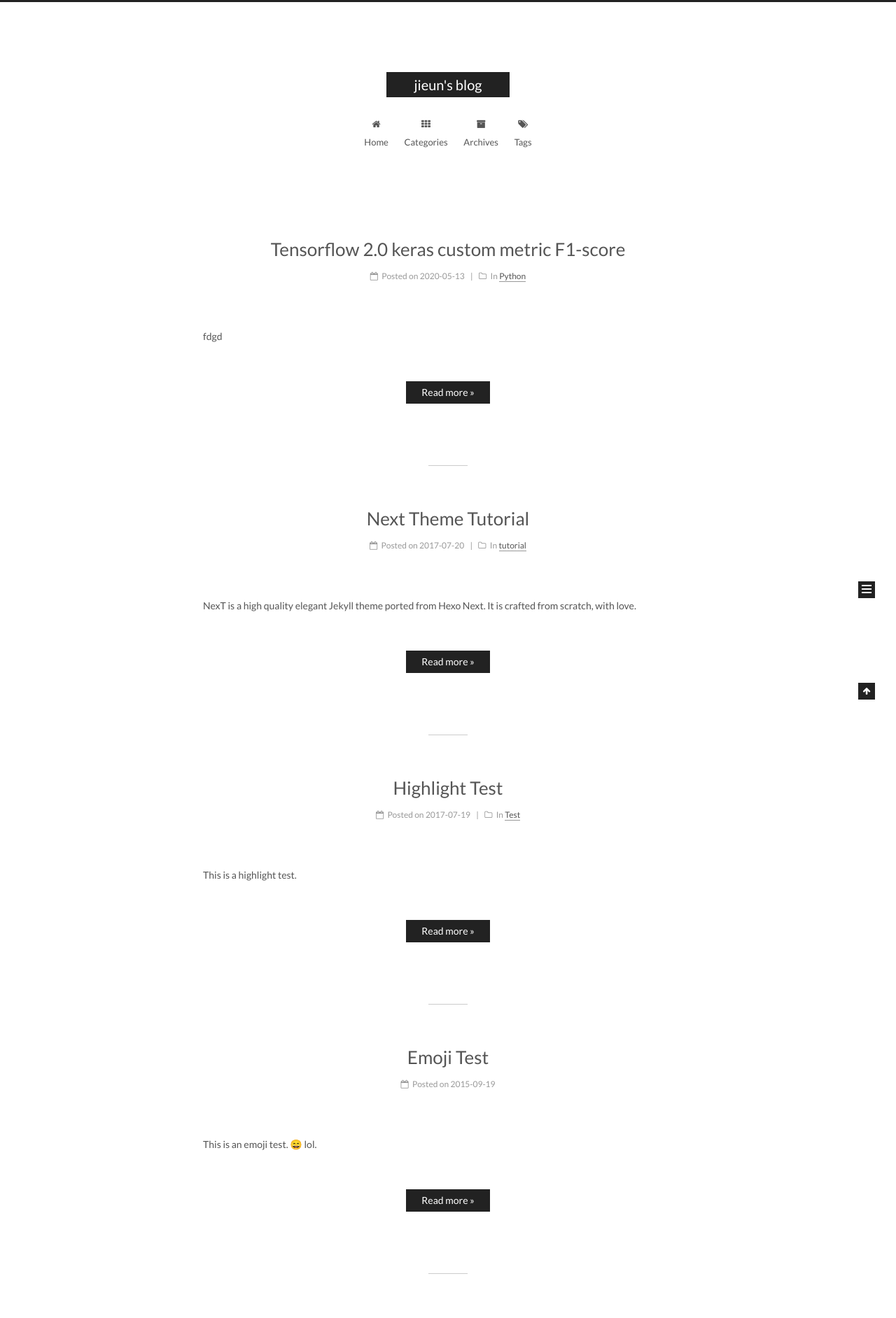
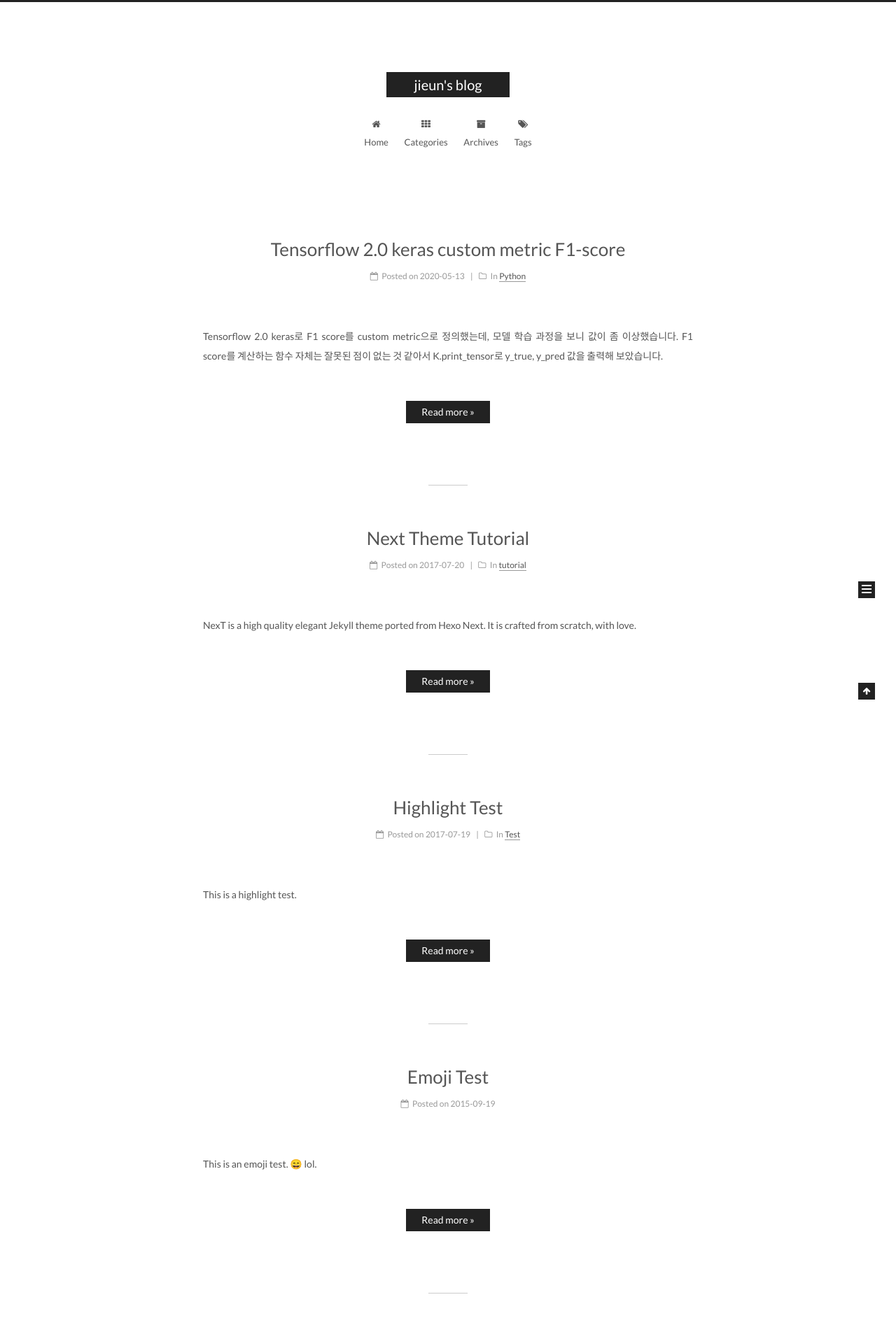
Before and after one commit to jieunc1070/jieunc1070.github.io, a Jekyll site: the page built from index.html, in a window 1280 px wide. Shown: the top 1884 px of the page at 70% size. Built offline with Jekyll 4.4.1, drawn with Linux system fonts in a browser that asks for light colours; emoji names are drawn with the system emoji font; formulas are drawn with MathJax 3; the list of posts is cut into pages by our own code.

Commit message:
Update 2020-05-13-Tensorflow-2.0-keras-custom-metric-F1-score.md

```diff
--- a/_posts/2020-05-13-Tensorflow-2.0-keras-custom-metric-F1-score.md
+++ b/_posts/2020-05-13-Tensorflow-2.0-keras-custom-metric-F1-score.md
@@ -4,9 +4,12 @@ date: 2020-05-13 21:33:00
 categories:
 - Python
 tags:
+- Tensorflow
+- Keras
 ---
 
-fdgd
+Tensorflow 2.0 keras로 F1 score를 custom metric으로 정의했는데, 모델 학습 과정을 보니 값이 좀 이상했습니다.
+F1 score를 계산하는 함수 자체는 잘못된 점이 없는 것 같아서 K.print_tensor로 y_true, y_pred 값을 출력해 보았습니다.
 
 {% highlight ruby linenos %}
 import tensorflow.keras.backend as K
@@ -40,3 +42,35 @@ def f1_score(y_true, y_pred):
  [0.0198234059 0.980176568]
  [1.95544952e-11 1]]
 {% endhighlight %}
+
+y_true와 y_pred가 shape이 다른데다가
+y_true로는 라벨이, y_pred로는 softmax 결과 값이 들어오고 있었습니다.
+
+{% highlight ruby linenos %}
+import tensorflow.keras.backend as K
+def f1_score(y_true, y_pred):
+    y_true = tf.reshape(y_true, (-1,))
+    y_pred = tf.cast(tf.math.argmax(y_pred, 1), float)
+
+    # taken from old keras source code
+    true_positives = K.sum(K.round(K.clip(y_true * y_pred, 0, 1)))
+    possible_positives = K.sum(K.round(K.clip(y_true, 0, 1)))
+    predicted_positives = K.sum(K.round(K.clip(y_pred, 0, 1)))
+    precision = true_positives / (predicted_positives + K.epsilon())
+    recall = true_positives / (possible_positives + K.epsilon())
+    f1_val = 2*(precision*recall)/(precision+recall+K.epsilon())
+{% endhighlight %}
+
+{% highlight ruby%}
+ [0 0 1 ... 0 0 1]
+ [1 0 0 ... 1 1 0]
+ [1 1 1 ... 0 0 0]
+ [1 0 1 ... 1 1 1]
+ [0 1 1 ... 1 1 0]
+ [1 1 1 ... 1 0 1]
+ [0 0 0 ... 0 1 1]
+ [0 0 0 ... 0 1 1]
+ [0 1 0 ... 1 0 1]
+ [1 1 1 ... 1 1 0]
+ [0 0 0 ... 1 0 1]
+{% endhighlight %}
```
Also changed, not shown: other parts of _posts/2020-05-13-Tensorflow-2.0-keras-custom-metric-F1-score.md (+0 -1 lines).
